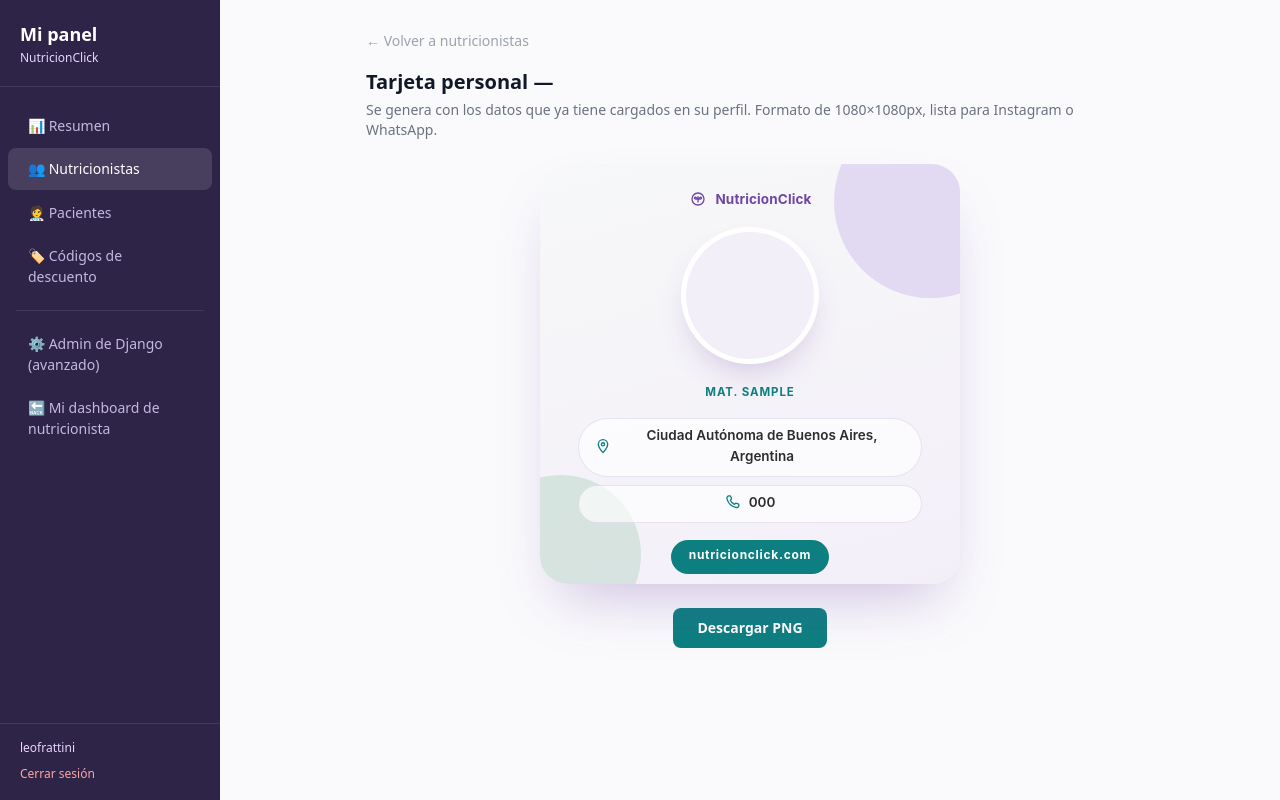
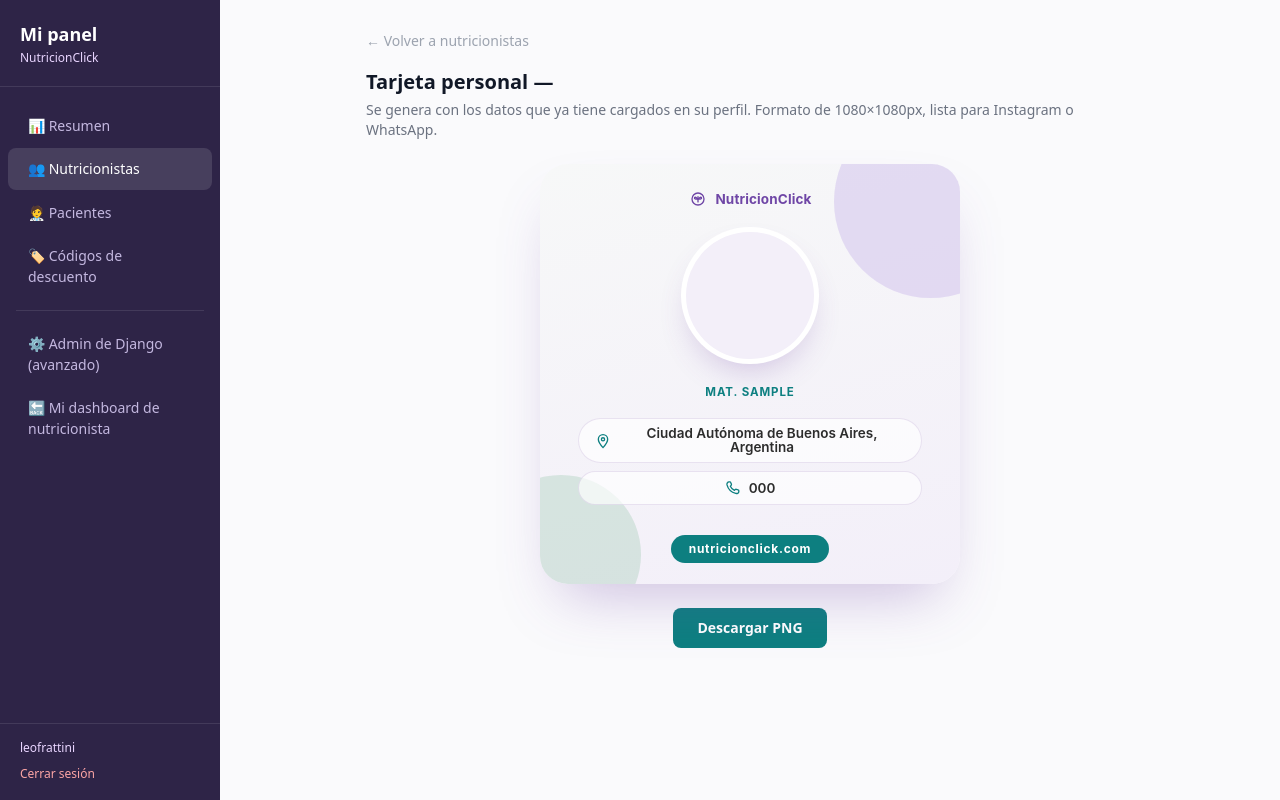
Before and after one commit to LeandroFrattini/nutricionapp, a Django app: page /mi-panel/nutricionistas/1/tarjeta/ in a window 1280 px wide. Run offline with Django 5.2, Linux system fonts and the light colour scheme; a user stored in the database is signed in; data comes from the database, SQL or seed files in the repository; tables that the repository leaves empty hold one stand-in row (values such as "Sample post"); parts of the project's set-up code (start-up, migrations or seed data) failed here and were passed over; some libraries are stand-ins or nearby versions.

Commit message:
fix: corregir de raiz el corrimiento de texto en las pastillas de la tarjeta
El ajuste de padding anterior no alcanzaba: medido con precision (usando
el texto real, no la forma del icono que confundia la medicion previa),
html2canvas dibuja el texto ~7px mas abajo de donde el navegador lo
centra realmente (delta = 0 en pantalla, confirmado). Es un problema
conocido de esa libreria con el calculo de linea base dentro de flexbox,
exclusivo de la exportacion.

Se envuelve el texto de cada pastilla en un span.dato-texto y se le
aplica un translateY(-7px) solo en el momento de generar el PNG (no
afecta la vista en pantalla). Verificado con medicion de pixeles: las
3 pastillas quedan centradas dentro de <1px de margen.

Co-Authored-By: Claude Sonnet 5 <noreply@anthropic.com>

```diff
--- a/templates/panel/nutricionista_tarjeta.html
+++ b/templates/panel/nutricionista_tarjeta.html
@@ -75,14 +75,15 @@
   .dato-pill {
     display: flex; align-items: center; justify-content: center; gap: 8px;
     background: rgba(255,255,255,0.65); border: 1px solid rgba(111, 70, 166, 0.14);
-    border-radius: 999px; padding: 6px 16px 10px; font-size: 13.5px; font-weight: 600; color: var(--texto);
+    border-radius: 999px; padding: 8px 16px; font-size: 13.5px; font-weight: 600; color: var(--texto); line-height: 1;
   }
   .dato-pill svg { width: 16px; height: 16px; flex-shrink: 0; color: var(--iconos); }
+  .dato-texto { display: inline-block; }
 
   .footer-badge { margin-top: auto; padding-top: 5%; }
   .footer-badge span {
     display: inline-flex; align-items: center; background: var(--boton); color: #fff;
-    font-size: 12px; font-weight: 700; letter-spacing: .06em; border-radius: 999px; padding: 6px 18px 10px;
+    font-size: 12px; font-weight: 700; letter-spacing: .06em; border-radius: 999px; padding: 8px 18px; line-height: 1;
   }
 
   #btn-descargar:disabled { opacity: .6; cursor: default; }
@@ -131,7 +132,7 @@
               <path d="M12 22s7-7.58 7-12.5A7 7 0 0 0 5 9.5C5 14.42 12 22 12 22Z"/>
               <circle cx="12" cy="9.5" r="2.4"/>
             </svg>
-            {{ nutri.ciudad.nombre }}{% if nutri.ciudad.pais %}, {{ nutri.ciudad.pais.nombre }}{% endif %}
+            <span class="dato-texto">{{ nutri.ciudad.nombre }}{% if nutri.ciudad.pais %}, {{ nutri.ciudad.pais.nombre }}{% endif %}</span>
           </div>
           {% endif %}
           {% if nutri.telefono %}
@@ -139,13 +140,13 @@
             <svg viewBox="0 0 24 24" fill="none" stroke="currentColor" stroke-width="2" stroke-linecap="round" stroke-linejoin="round">
               <path d="M3.6 4.4c.4-1 1.3-1.6 2.4-1.6h1.3c.6 0 1.1.4 1.3 1l1 2.7c.2.6 0 1.2-.4 1.6l-1.2 1.2a12.6 12.6 0 0 0 6.2 6.2l1.2-1.2c.4-.4 1-.6 1.6-.4l2.7 1c.6.2 1 .7 1 1.3v1.3c0 1.1-.6 2-1.6 2.4-1 .4-2 .5-3 .3A18 18 0 0 1 3 7.4c-.2-1 0-2 .3-3Z"/>
             </svg>
-            {{ nutri.telefono }}
+            <span class="dato-texto">{{ nutri.telefono }}</span>
           </div>
           {% endif %}
         </div>
         {% endif %}
 
-        <div class="footer-badge"><span>nutricionclick.com</span></div>
+        <div class="footer-badge"><span class="dato-texto">nutricionclick.com</span></div>
       </div>
     </div>
 
@@ -192,6 +193,15 @@ function descargarTarjeta() {
     el.style.height = contenido.scrollHeight + 'px';
   }
 
+  // html2canvas dibuja el texto de las pastillas (ciudad/teléfono/pie) unos
+  // píxeles más abajo de donde el navegador lo centra realmente — un
+  // problema conocido de esa librería con el cálculo de línea base de texto
+  // dentro de flexbox. Se corrige solo para la captura, corriendo el texto
+  // hacia arriba, sin tocar cómo se ve en pantalla.
+  el.querySelectorAll('.dato-texto').forEach(function (t) {
+    t.style.transform = 'translateY(-7px)';
+  });
+
   var escala = 1080 / el.offsetWidth;
   html2canvas(el, { scale: escala, useCORS: true, backgroundColor: null }).then(function (canvas) {
     var link = document.createElement('a');
```
